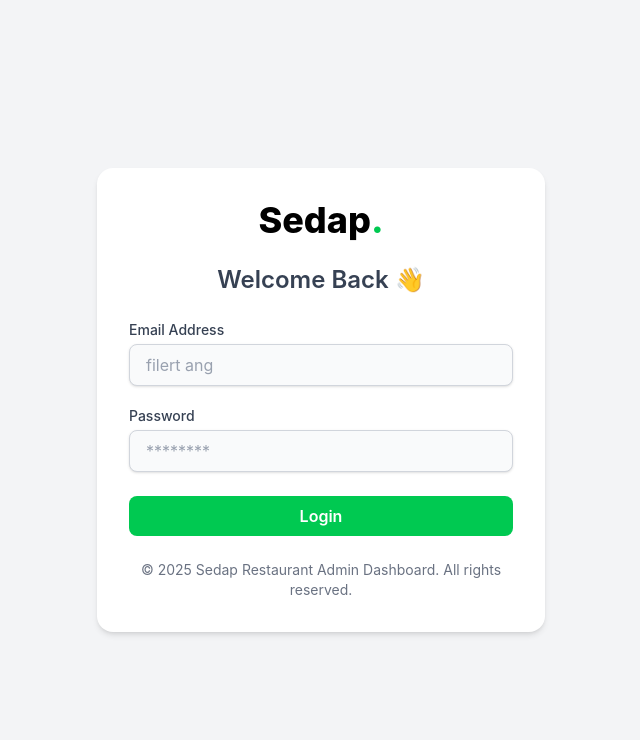
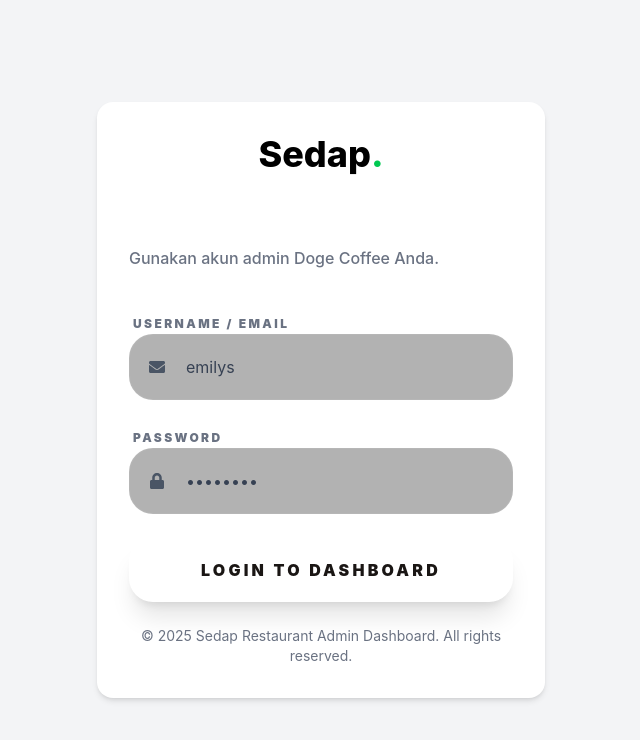
Before and after one commit to filbert6431/React-FilbertAng-2SIA, a React (Vite) app: page /login in a window 1280 px wide. Shown: the top 740 px of the page, without its empty margins (319-959 px from the left). Built offline with nearby package versions, Linux system fonts and the light colour scheme.

Commit message:
testing resuseable component

```diff
--- a/package.json
+++ b/package.json
@@ -15,7 +15,7 @@
     "react": "^19.2.0",
     "react-dom": "^19.2.0",
     "react-icons": "^5.6.0",
-    "react-router-dom": "^7.14.1",
+    "react-router-dom": "^7.14.2",
     "tailwindcss": "^4.2.4"
   },
   "devDependencies": {
--- a/src/App.jsx
+++ b/src/App.jsx
@@ -1,5 +1,4 @@
 import React from 'react';
-import { createRoot } from 'react-dom/client';
 import { Link, Route, Routes } from "react-router-dom"
 import './assets/tailwind.css';
 import { Suspense } from 'react';
--- a/src/Pertemuan-3/UserForm.jsx
+++ b/src/Pertemuan-3/UserForm.jsx
@@ -3,25 +3,27 @@ import InputField from "./Components/InputField";
 export default function UserForm() {
   return (
     <div className="flex flex-col items-center justify-center m-5 p-5 bg-gray-100">
+
       <div className="bg-white p-6 rounded-lg shadow-lg w-96">
-        <h2 className="text-2xl font-semibold text-center mb-4">Tambah User</h2>
+        <h2 className="">Tambah User</h2>
+
         <label className="block text-gray-700 font-medium">Nama</label>
         <InputField
           type="nama"
           placeholder="Masukkan Nama"
-          className="w-full p-2 border border-gray-300 rounded mb-2"
+          className=""
         />
         <label className="block text-gray-700 font-medium">Email</label>
         <InputField
           type="email"
           placeholder="Masukkan Email"
-          className="w-full p-2 border border-gray-300 rounded mb-2"
+          className=""
         />
         <label className="block text-gray-700 font-medium">Tanggal Lahir</label>
         <InputField
           type="date"
           placeholder="Masukkan Tanggal Lahir"
-          className="w-full p-2 border border-gray-300 rounded mb-4"
+          className=""
         />
         <button className="w-full bg-green-500 text-white p-2 rounded">
           Simpan
--- a/src/pages/Auth/Login.jsx
+++ b/src/pages/Auth/Login.jsx
@@ -1,125 +1,119 @@
 import { AiOutlineLoading3Quarters } from "react-icons/ai";
 import { BiErrorAlt } from "react-icons/bi";
-import { useState } from "react"
-import { useNavigate } from "react-router-dom"
+import { FaEnvelope, FaLock } from "react-icons/fa";
+import { useState } from "react";
+import { useNavigate } from "react-router-dom";
 import axios from "axios";
 
 export default function Login() {
-    /* navigate, state & handleChange*/
-    const navigate = useNavigate()
-    const [loading, setLoading] = useState(false)
-    const [error, setError] = useState("")
+  const navigate = useNavigate();
+  const [loading, setLoading] = useState(false);
+  const [error, setError] = useState(""); // Konsisten gunakan string
   const [dataForm, setDataForm] = useState({
     email: "",
     password: "",
-    })
+  });
 
   const handleChange = (evt) => {
-        const { name, value } = evt.target
+    const { name, value } = evt.target;
     setDataForm({
       ...dataForm,
       [name]: value,
-        })
-    }
+    });
+  };
 
-    // process form
   const handleSubmit = async (e) => {
-        e.preventDefault()
-
-        setLoading(true)
-        setError(false)
+    e.preventDefault();
+    setLoading(true);
+    setError(""); // Reset error setiap kali submit
 
     axios
-            .post("https://dummyjson.com/user/login", {
-                username: dataForm.email,
+      .post("https://dummyjson.com/auth/login", { // Endpoint dummyjson yang benar
+        username: dataForm.email, // dummyjson menggunakan 'username'
         password: dataForm.password,
       })
       .then((response) => {
-                // Jika status bukan 200, tampilkan pesan error
-                if (response.status !== 200) {
-                    setError(response.data.message);
-                    return;
-                }
-
-                // Redirect ke dashboard jika login sukses
+        // DummyJSON mengembalikan status 200 jika berhasil
         navigate("/");
       })
       .catch((err) => {
-                if (err.response) {
-                    setError(err.response.data.message || "An error occurred");
-                } else {
-                    setError(err.message || "An unknown error occurred");
-                }
+        // Ambil pesan error dari response API atau pesan default
+        const message = err.response?.data?.message || "Kredensial tidak valid";
+        setError(message);
       })
       .finally(() => {
         setLoading(false);
       });
+  };
 
-    }
-    /* error & loading status */
+  // Komponen UI Error
   const errorInfo = error ? (
-        <div className="bg-red-200 mb-5 p-5 text-sm font-light text-gray-600 rounded flex items-center">
-            <AiOutlineLoading3Quarters className="text-red-600 me-2 text-lg" />
-            {error}
+    <div className="bg-red-500/10 border border-red-500/50 mb-6 p-4 rounded-2xl flex items-center gap-3 animate-shake">
+      <BiErrorAlt className="text-red-500 text-xl shrink-0" />
+      <span className="text-red-200 text-sm font-medium">{error}</span>
     </div>
-    ) : null
+  ) : null;
 
-
+  // Komponen UI Loading
   const loadingInfo = loading ? (
-        <div className="bg-gray-200 mb-5 p-5 text-sm rounded flex items-center">
-            <BiErrorAlt className="me-2 animate-spin" />
-            Mohon Tunggu...
+    <div className="bg-dash-accent/10 border border-dash-accent/50 mb-6 p-4 rounded-2xl flex items-center gap-3">
+      <AiOutlineLoading3Quarters className="text-dash-accent animate-spin text-xl shrink-0" />
+      <span className="text-dash-accent text-sm font-bold tracking-widest uppercase">Authenticating...</span>
     </div>
-    ) : null
-
+  ) : null;
 
   return (
-        <div>
-            <h2 className="text-2xl font-semibold text-gray-700 mb-6 text-center">
-                Welcome Back 👋
-            </h2>
+    <div className="w-full">
+      <div className="mb-10 text-center md:text-left">
+        <h2 className="text-4xl font-black text-white mb-2 tracking-tight">Sign In</h2>
+        <p className="text-gray-500 font-medium">Gunakan akun admin Doge Coffee Anda.</p>
+      </div>
+
       {errorInfo}
       {loadingInfo}
 
-            <form onSubmit={handleSubmit} >
-                <div className="mb-5">
-                    <label className="block text-sm font-medium text-gray-700 mb-1">
-                        Email Address
-                    </label>
+      <form onSubmit={handleSubmit} className="space-y-6">
+        <div className="space-y-2">
+          <label className="text-xs font-black text-gray-500 uppercase tracking-[0.2em] ml-1">Username / Email</label>
+          <div className="relative flex items-center group">
+            <FaEnvelope className="absolute left-5 text-gray-600 group-focus-within:text-dash-accent transition-colors" />
             <input
               type="text"
-                        id="email"
+              name="email"
+              value={dataForm.email}
               onChange={handleChange}
-                        className="w-full px-4 py-2 bg-gray-50 border border-gray-300 rounded-lg shadow-sm
-                            placeholder-gray-400"
-
-                        name="email"
-                        placeholder="filert ang"
+              placeholder="emilys" // Contoh user dummyjson
+              className="w-full bg-black/30 border border-white/5 rounded-[24px] py-5 pl-14 pr-6 text-white outline-none focus:ring-4 focus:ring-dash-accent/20 focus:border-dash-accent/50 transition-all placeholder:text-gray-700"
+              required
             />
           </div>
-                <div className="mb-6">
-                    <label className="block text-sm font-medium text-gray-700 mb-1">
-                        Password
-                    </label>
+        </div>
+
+        <div className="space-y-2">
+          <label className="text-xs font-black text-gray-500 uppercase tracking-[0.2em] ml-1">Password</label>
+          <div className="relative flex items-center group">
+            <FaLock className="absolute left-5 text-gray-600 group-focus-within:text-dash-accent transition-colors" />
             <input
               type="password"
-                        id="password"
-                        className="w-full px-4 py-2 bg-gray-50 border border-gray-300 rounded-lg shadow-sm
-                            placeholder-gray-400"
-                        placeholder="********"
               name="password"
+              value={dataForm.password}
               onChange={handleChange}
+              placeholder="••••••••"
+              className="w-full bg-black/30 border border-white/5 rounded-[24px] py-5 pl-14 pr-6 text-white outline-none focus:ring-4 focus:ring-dash-accent/20 focus:border-dash-accent/50 transition-all placeholder:text-gray-700"
+              required
             />
+          </div>
         </div>
 
         <button
           type="submit"
-                    className="w-full bg-green-500 hover:bg-green-600 text-white font-semibold py-2 px-4
-                        rounded-lg transition duration-300"
+          disabled={loading}
+          className={`w-full bg-dash-accent text-[#1A1614] py-5 rounded-[24px] font-black shadow-xl transition-all duration-300 uppercase tracking-[0.2em]
+            ${loading ? 'opacity-50 cursor-not-allowed' : 'hover:brightness-110 hover:-translate-y-1 active:scale-95'}`}
         >
-                    Login
+          {loading ? "Processing..." : "Login to Dashboard"}
         </button>
       </form>
     </div>
-    )
+  );
 }
```
Also changed, not shown: src/Pertemuan-5/pages/dashboard.jsx (+35 -54 lines), 1 other file (tests, documents, lock files or other folders). Lines whose indentation alone changed are shown as unchanged.
